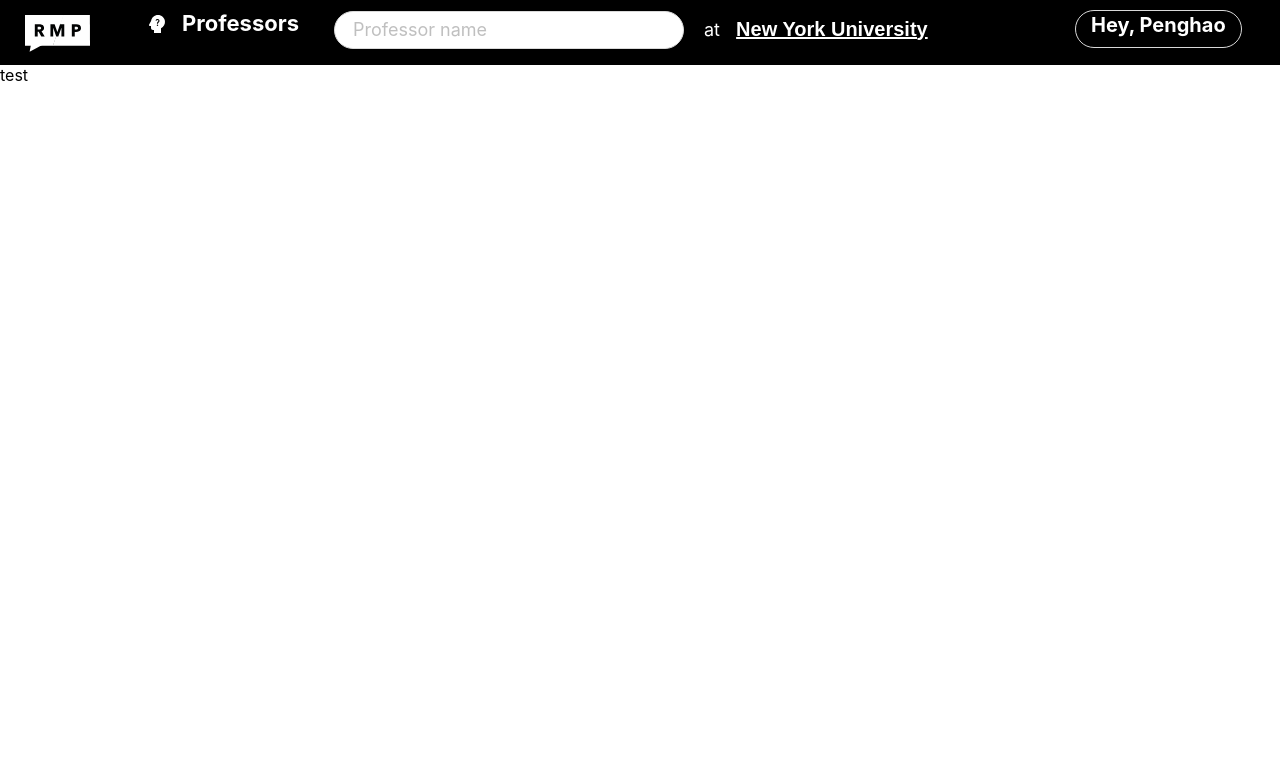
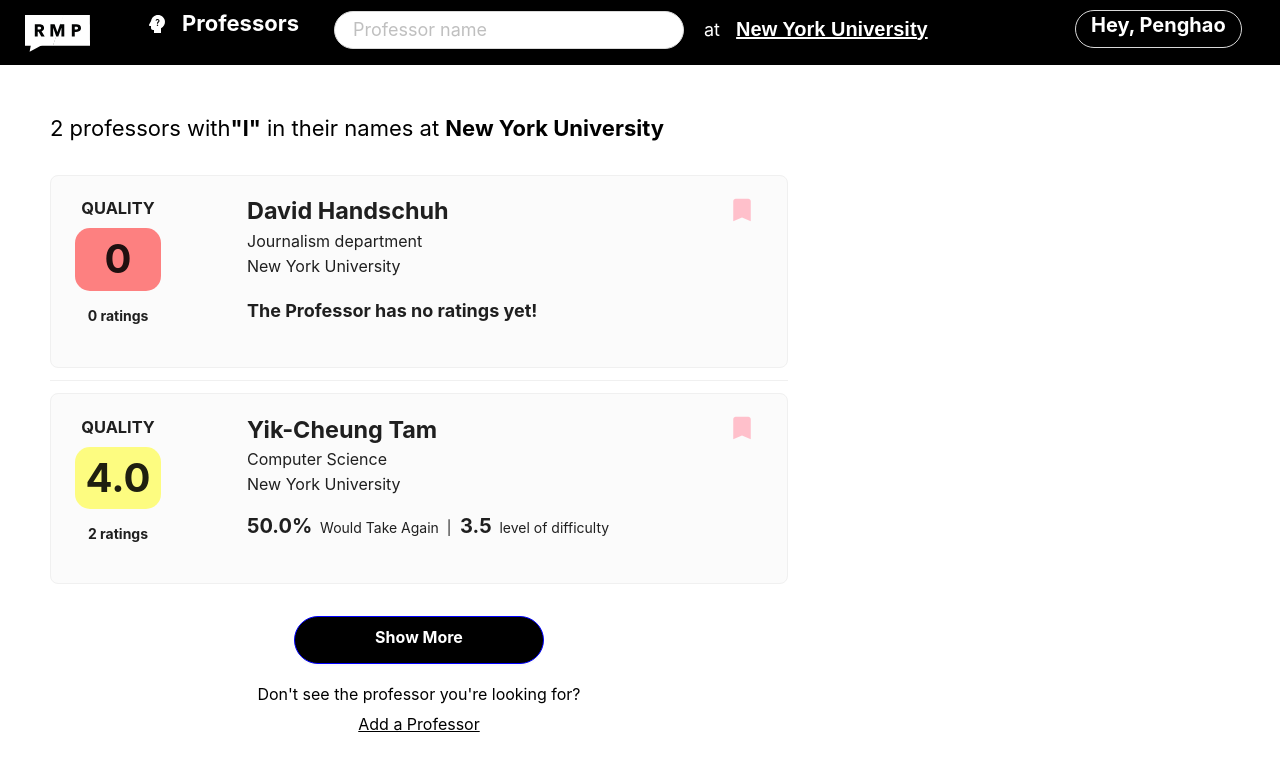
Before and after one commit to NigelLu/RateMyProfessorUI, a React (Create React App) app: page /search/professors/1/1 in a window 1280 px wide. Shown: the top 770 px of the page. Built offline with nearby package versions, Linux system fonts and the light colour scheme.

Commit message:
prof list page

```diff
--- a/src/library/common/components/Header.jsx
+++ b/src/library/common/components/Header.jsx
@@ -70,7 +70,7 @@
 
       <Col span={18} style={{ minWidth: "900px" }}>
         <ProfSchoolDropDown items={items} searchType={searchType} />
-        <SearchBar style={searchBarStyle} hasPrefix={false} searchType={searchType} />
+        <SearchBar style={searchBarStyle} hasPrefix={false} searchType={searchType} current_school={school} />
         {searchType === "professor" ? (
           <span style={{ color: "white", marginLeft: "20px", fontSize: "18px" }}>
             at &nbsp;
--- a/src/library/common/components/ProfessorCard.jsx
+++ b/src/library/common/components/ProfessorCard.jsx
@@ -5,6 +5,7 @@
 import { Col, Row } from "antd";
 import BookmarkIcon from "@mui/icons-material/Bookmark";
 import { useNavigate } from "react-router";
+
 
 const divStyle = {
   textAlign: "center",
--- a/src/modules/professorPages/ProfessorListPage.jsx
+++ b/src/modules/professorPages/ProfessorListPage.jsx
@@ -1,12 +1,121 @@
-import React from 'react'
-import SelfHeader from '../../library/common/components/Header'
+/** @format */
+
+import React from "react";
+import SelfHeader from "../../library/common/components/Header";
+import ProfessorCard from "../../library/common/components/ProfessorCard";
+import { List, Button } from "antd";
+
+const ButtonStyle = {
+  backgroundColor: "black",
+  color: "white",
+  fontWeight: "bold",
+  width: "250px",
+  borderRadius: "50px",
+  fontSize: "16px",
+  height: "auto",
+  paddingLeft: "15px",
+  paddingRight: "15px",
+  paddingTop: "10px",
+  paddingBottom: "16px",
+  borderColor: "blue",
+};
 
 export default function ProfessorListPage() {
-  console.log(window.location)
+  console.log(window.location);
+  const numProfessors = 2;
+  const nameContaining = "l";
+  const school = { name: "New York University", id: 1 };
+  const Professors = [
+    {
+      id: 1300,
+      firstName: "David",
+      lastName: " Handschuh",
+      schoolName: "New York University",
+      departmentName: "Journalism department",
+      schoolId: 125,
+      ratingDTOList: [],
+    },
+    {
+      id: 1393,
+      firstName: "Yik-Cheung",
+      lastName: "Tam",
+      schoolName: "New York University",
+      departmentName: "Computer Science",
+      schoolId: 125,
+      ratingDTOList: [
+        {
+          id: 1,
+          rating: 5.0,
+          difficulty: 2.0,
+          takeAgain: true,
+          takenForCredit: true,
+          attendanceMandatory: true,
+          grade: "A",
+          review: "Good Professor",
+          professorId: 1393,
+          studentId: 1,
+          professorFirstName: "Yik-Cheung",
+          professorLastName: "Tam",
+          professorSchoolName: "New York University",
+          date: "2023-11-30",
+        },
+        {
+          id: 2,
+          rating: 3.0,
+          difficulty: 5.0,
+          takeAgain: false,
+          takenForCredit: true,
+          attendanceMandatory: true,
+          grade: "B",
+          review: "Bad Professor",
+          professorId: 1393,
+          studentId: 2,
+          professorFirstName: "Yik-Cheung",
+          professorLastName: "Tam",
+          professorSchoolName: "New York University",
+          date: "2023-11-30",
+        },
+      ],
+    },
+  ];
   return (
     <div>
-      <SelfHeader/>
-      test
+      <SelfHeader />
+      <div style={{ marginLeft: "50px", marginTop: "50px", minWidth: "600px" }}>
+        <p style={{ fontSize: "22px" }}>
+          {numProfessors} professors with
+          <span style={{ fontWeight: "bold" }}>"{nameContaining}"</span>
+          &nbsp;in their names at&nbsp;
+          <span style={{ fontWeight: "bold" }}>{school.name}</span>
+        </p>
+        <List
+          style={{ width: "60%", maxWidth: "800px", minWidth: "600px" }}
+          dataSource={Professors}
+          renderItem={(item) => (
+            <List.Item>
+              <ProfessorCard professor={item} />
+            </List.Item>
+          )}
+        />
+        <div
+          style={{
+            width: "60%",
+            maxWidth: "800px",
+            minWidth: "600px",
+            display: "flex",
+            flexDirection: "column",
+            alignItems: "center",
+            marginTop: "20px",
+          }}>
+          <Button size='large' style={ButtonStyle}>
+            Show More
+          </Button>
+          <span style={{ marginTop: "20px" }}>Don't see the professor you're looking for?</span>
+          <a href='/add/professor/' style={{ color: "black", marginTop: "10px" }}>
+            Add a Professor
+          </a>
+        </div>
+      </div>
     </div>
-  )
+  );
 }
--- a/src/modules/profile/UserSavedProfessorsPage.jsx
+++ b/src/modules/profile/UserSavedProfessorsPage.jsx
@@ -3,6 +3,7 @@
 import React from "react";
 import ProfessorCard from "../../library/common/components/ProfessorCard";
 import { List } from "antd";
+
 
 export default function UserSavedProfessorsPage() {
   const Professors = [
```
